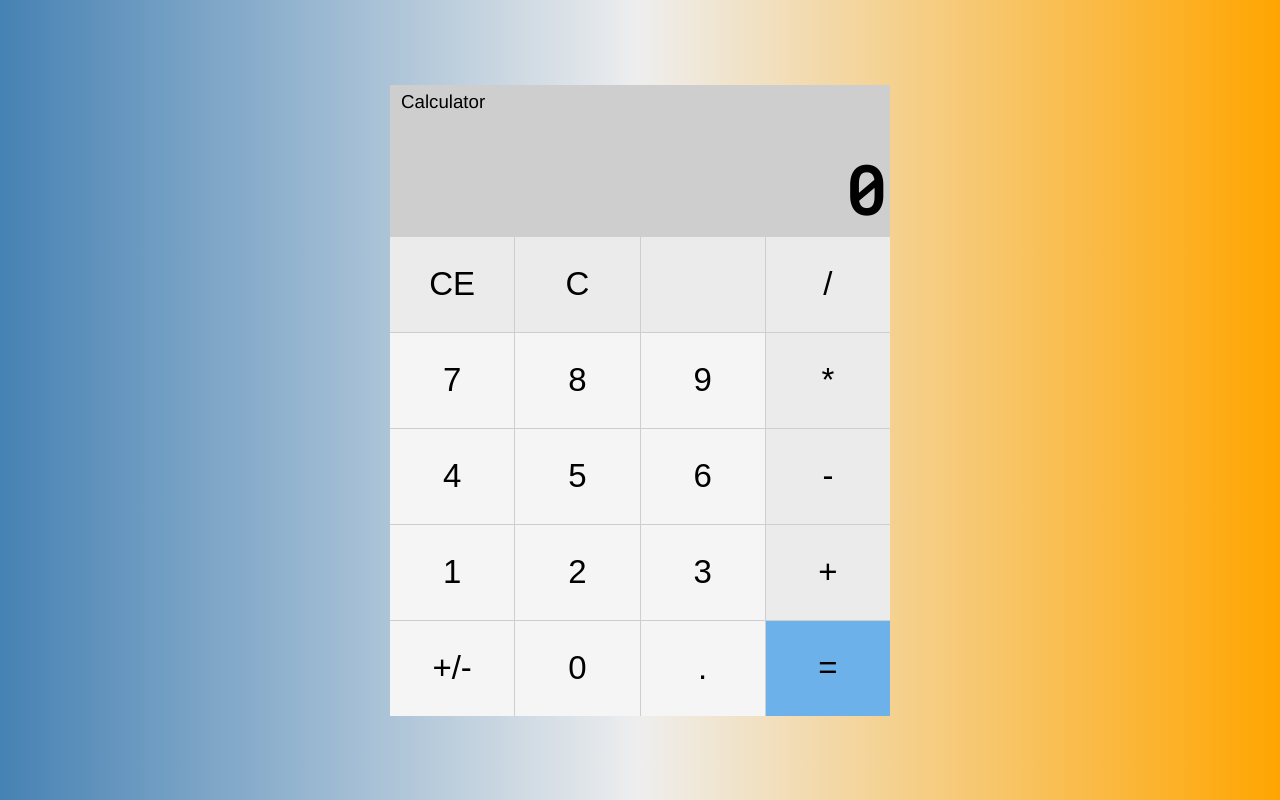
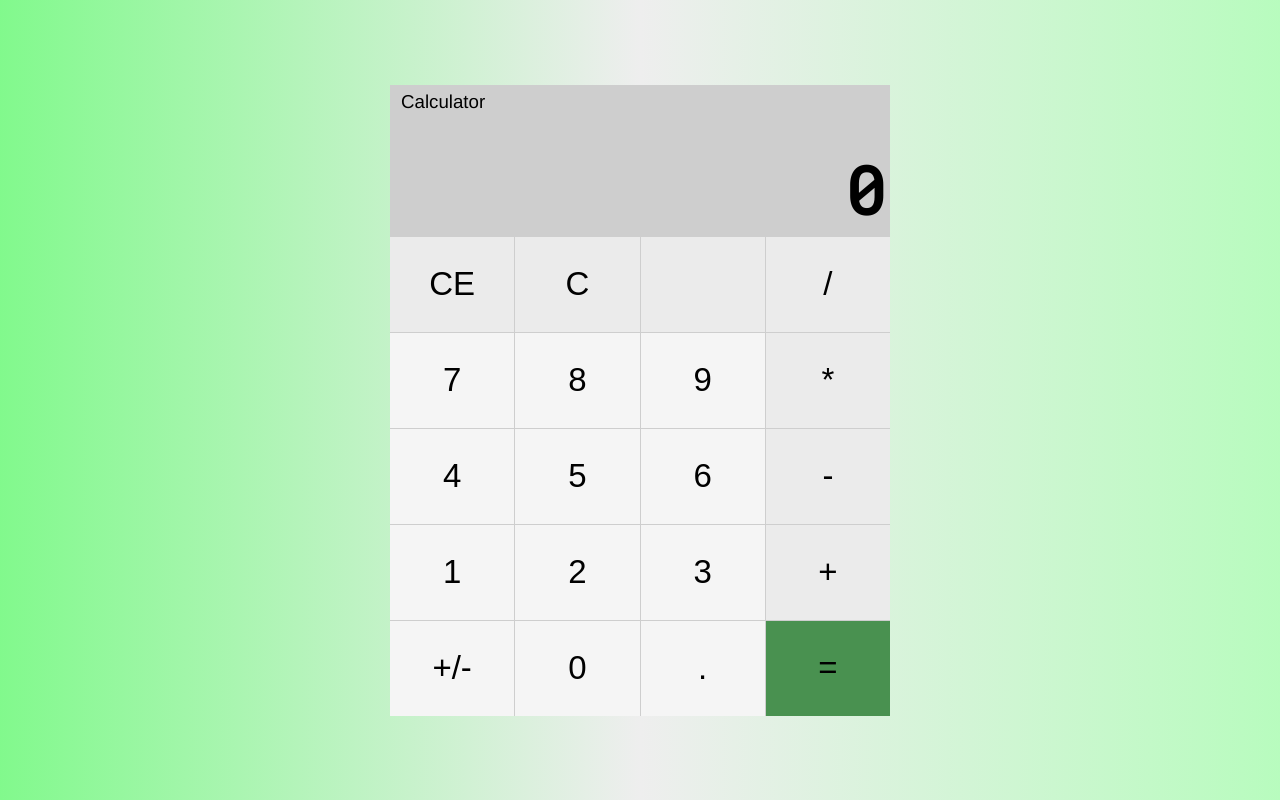
Before and after one commit to abairdster/JS_Calculator, a plain HTML site: page index.html in a window 1280 px wide. Drawn offline with Linux system fonts and the light colour scheme.

Commit message:
changed styles

```diff
--- a/style.css
+++ b/style.css
@@ -19,9 +19,9 @@ body {
     background: linear-gradient(
     90deg,
     rgba(255, 255, 255, 1) 0%,
-    rgba(70, 130, 180, 1) 0%,
+    rgba(39, 245, 58, .58) 0%,
     rgba(238, 238, 238, 1) 50%,
-    rgba(255, 165, 0, 1) 100%
+    rgba(39, 245, 58, .33) 100%
     );
     display: grid;
     place-content: center;
@@ -102,12 +102,12 @@ button:active {
 }
 
 .equals {
-    background-color: rgb(108, 177, 233);
+    background-color: rgb(27, 124, 37, .74);
 }
 
 .equals:hover,
 .equals:active {
-    background-color: steelblue;
+    background-color: rgba(22, 77, 27, 0.33);
     filter: brightness(120%);
 }
 
```
